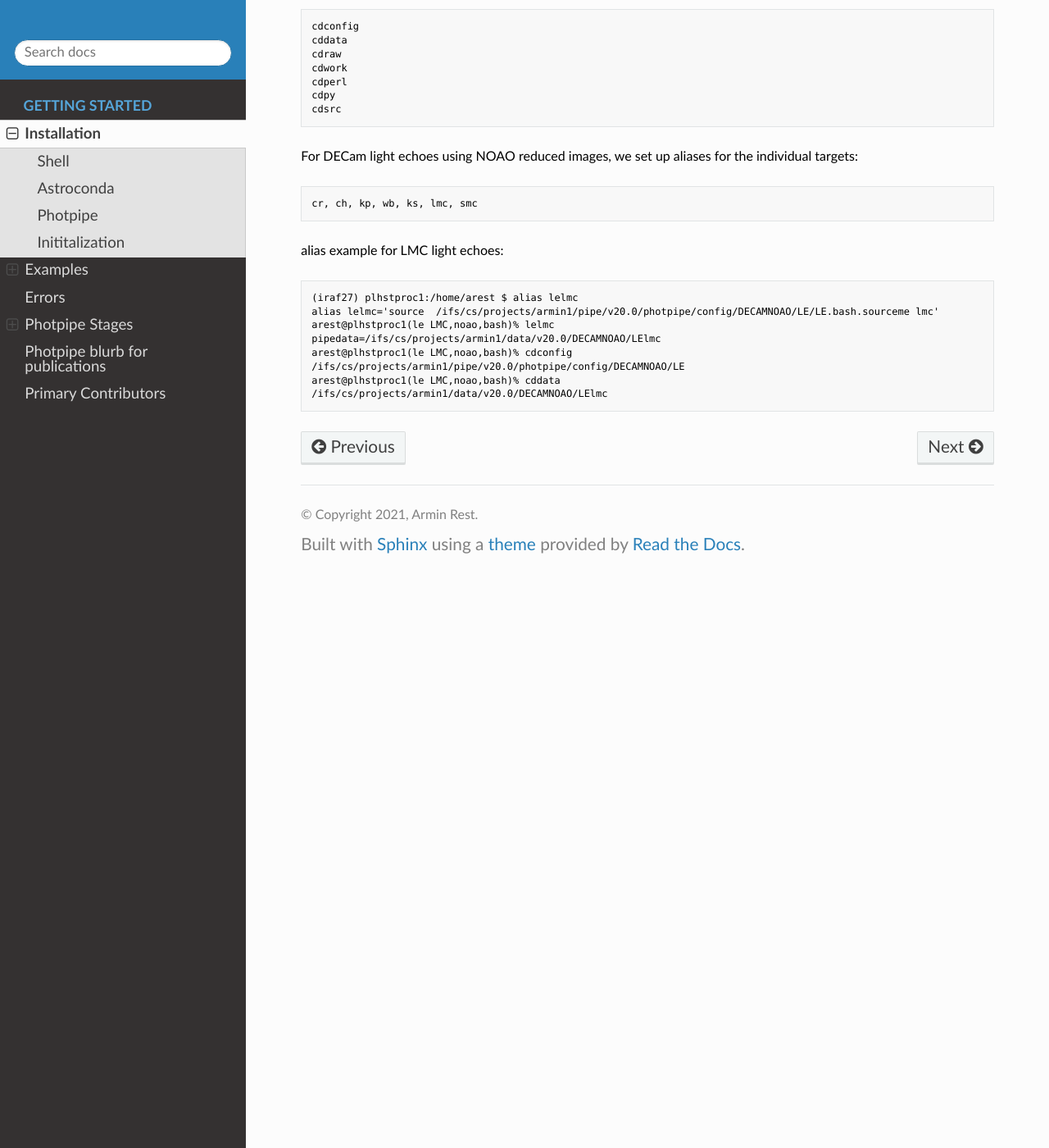
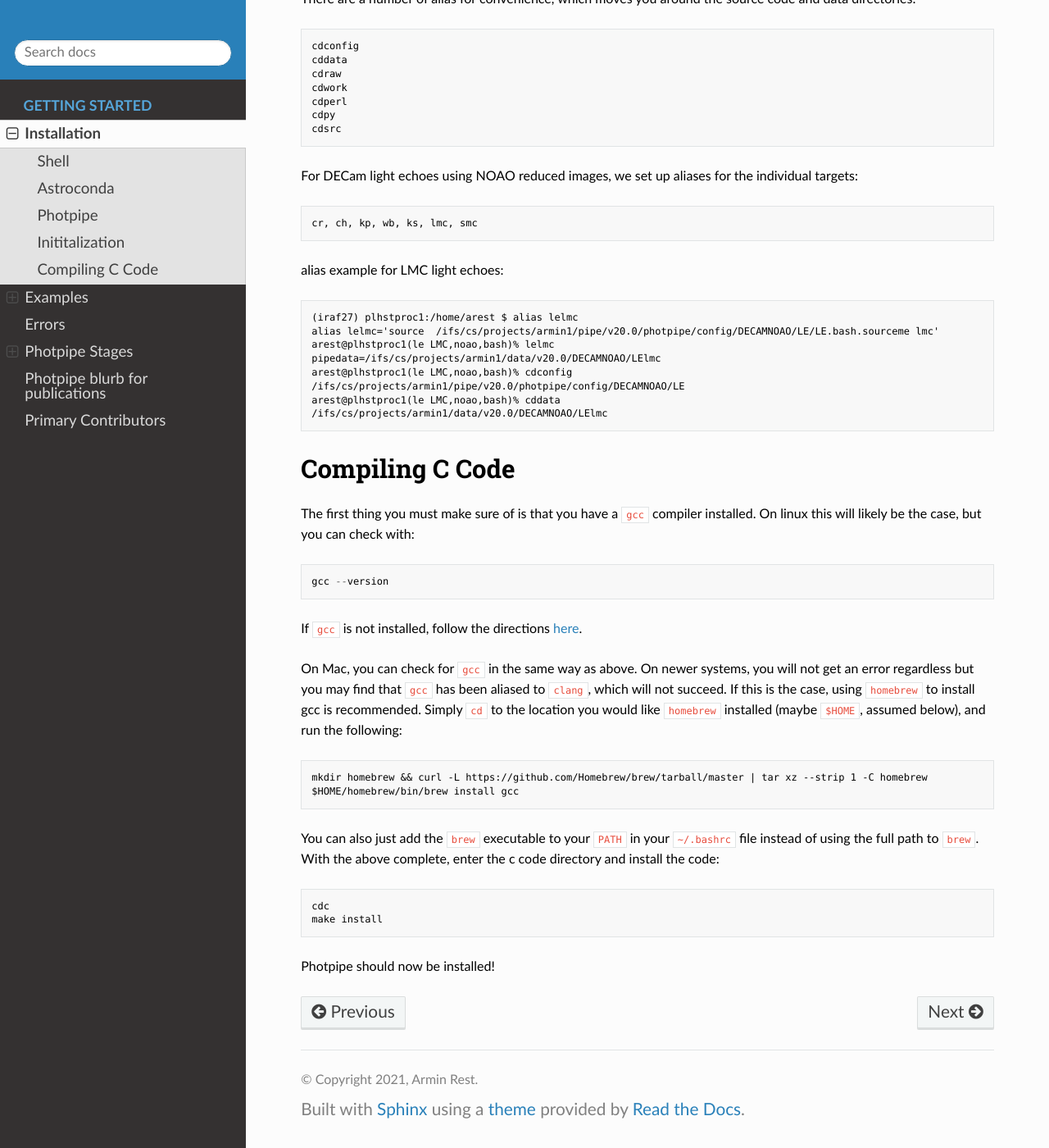
Before and after one commit to jpierel14/photpipe_docs, a Sphinx documentation site: the page built from docs/source/install.rst, in a window 1280 px wide and 1400 px high, scrolled down 1991 px. Shown: the whole window at 82% size. Built offline with Sphinx 7.4.7 and the Read the Docs theme 2.0.0, drawn with Linux system fonts in a browser that asks for light colours; the version number could not be read and is left out; some of the changed text lies outside the part shown.

Commit message:
added c code compiling to docs

```diff
--- a/docs/source/install.rst
+++ b/docs/source/install.rst
@@ -10,10 +10,10 @@ Historically, we used tcsh. However, recently, we have moved over to bash shell
 Astroconda
 ==========
 
-We recommend using `astroconda to install <http://astroconda.readthedocs.io/en/latest/installation.html>`_ an appropriate environment.
+We recommend using `astroconda to install <http://astroconda.readthedocs.io/en/latest/installation.html>`_ an appropriate environment. If you are installing photpipe on Mac, then an Anaconda (or miniconda) installation is *required*.
 
 - If you use the WCSNONLIN stage (nonlinear WCS), you need to install the `Legacy Software Stack with Iraf <https://astroconda.readthedocs.io/en/latest/installation.html#iraf-install>`_ and python 2.7
-- Otherwise twe use either the `standard astroconda installation <https://astroconda.readthedocs.io/en/latest/installation.html#standard-install>`_ with the latest python 3.X, or the `STScI pipeline software stack <https://astroconda.readthedocs.io/en/latest/installation.html#pipeline-install-jump>`_
+- Otherwise we use either the `standard astroconda installation <https://astroconda.readthedocs.io/en/latest/installation.html#standard-install>`_ with the latest python 3.X, or the `STScI pipeline software stack <https://astroconda.readthedocs.io/en/latest/installation.html#pipeline-install-jump>`_
 - Make sure astropy and matplotlib are available
 
 Photpipe
@@ -93,3 +93,25 @@ alias example for LMC light echoes::
    /ifs/cs/projects/armin1/pipe/v20.0/photpipe/config/DECAMNOAO/LE
    arest@plhstproc1(le LMC,noao,bash)% cddata
    /ifs/cs/projects/armin1/data/v20.0/DECAMNOAO/LElmc
+
+
+Compiling C Code
+================
+
+The first thing you must make sure of is that you have a ``gcc`` compiler installed. On linux this will likely be the case, but you can check with::
+
+   gcc --version
+
+If ``gcc`` is not installed, follow the directions `here <https://linuxize.com/post/how-to-install-gcc-compiler-on-ubuntu-18-04/>`_.
+
+On Mac, you can check for ``gcc`` in the same way as above. On newer systems, you will not get an error regardless but you may find that ``gcc`` has been aliased to ``clang``, which will not succeed. If this is the case, using ``homebrew`` to install gcc is recommended. Simply ``cd`` to the location you would like ``homebrew`` installed (maybe ``$HOME``, assumed below), and run the following::
+
+   mkdir homebrew && curl -L https://github.com/Homebrew/brew/tarball/master | tar xz --strip 1 -C homebrew
+   $HOME/homebrew/bin/brew install gcc
+
+You can also just add the ``brew`` executable to your ``PATH`` in your ``~/.bashrc`` file instead of using the full path to ``brew``. With the above complete, enter the c code directory and install the code::
+
+    cdc
+    make install
+
+Photpipe should now be installed!
```
